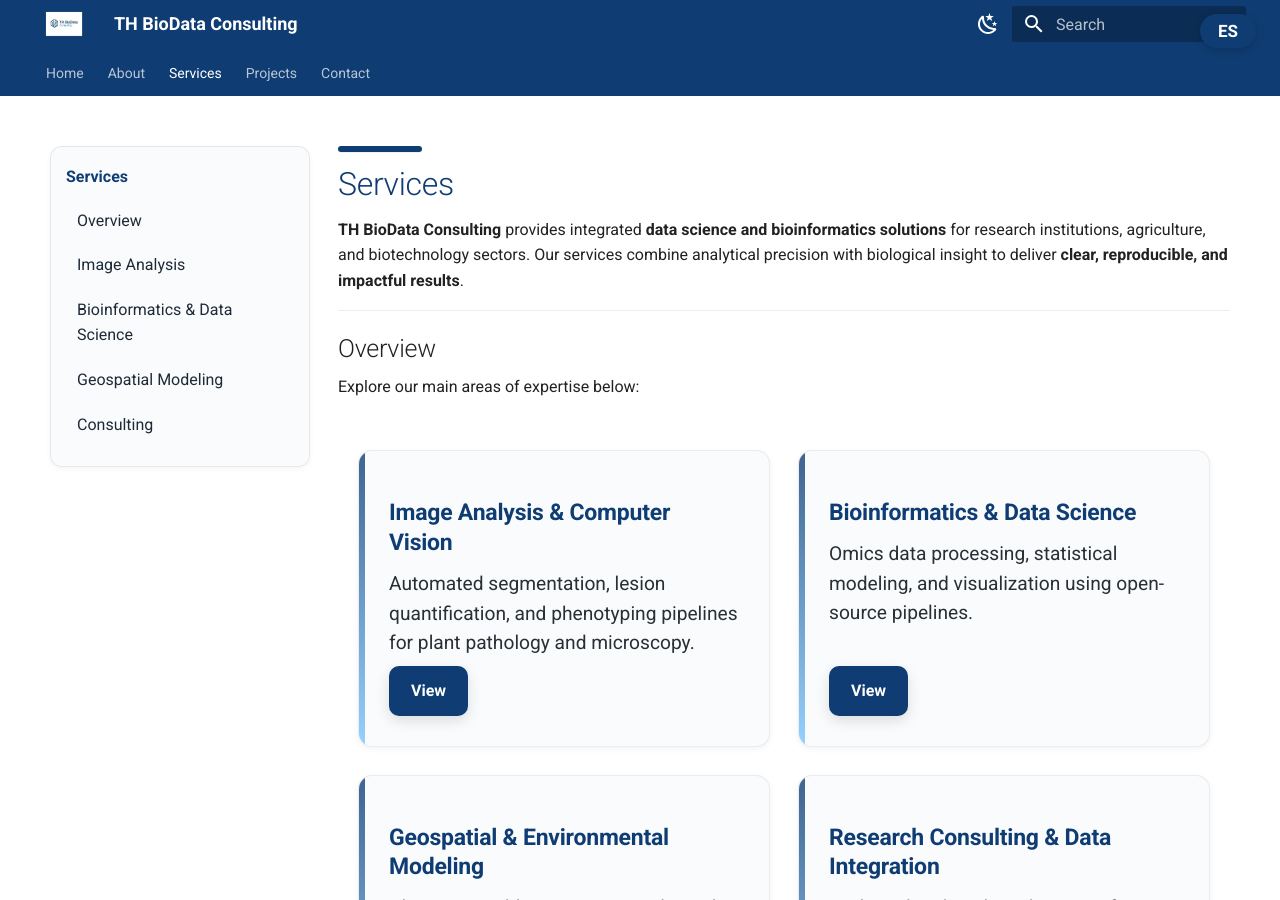
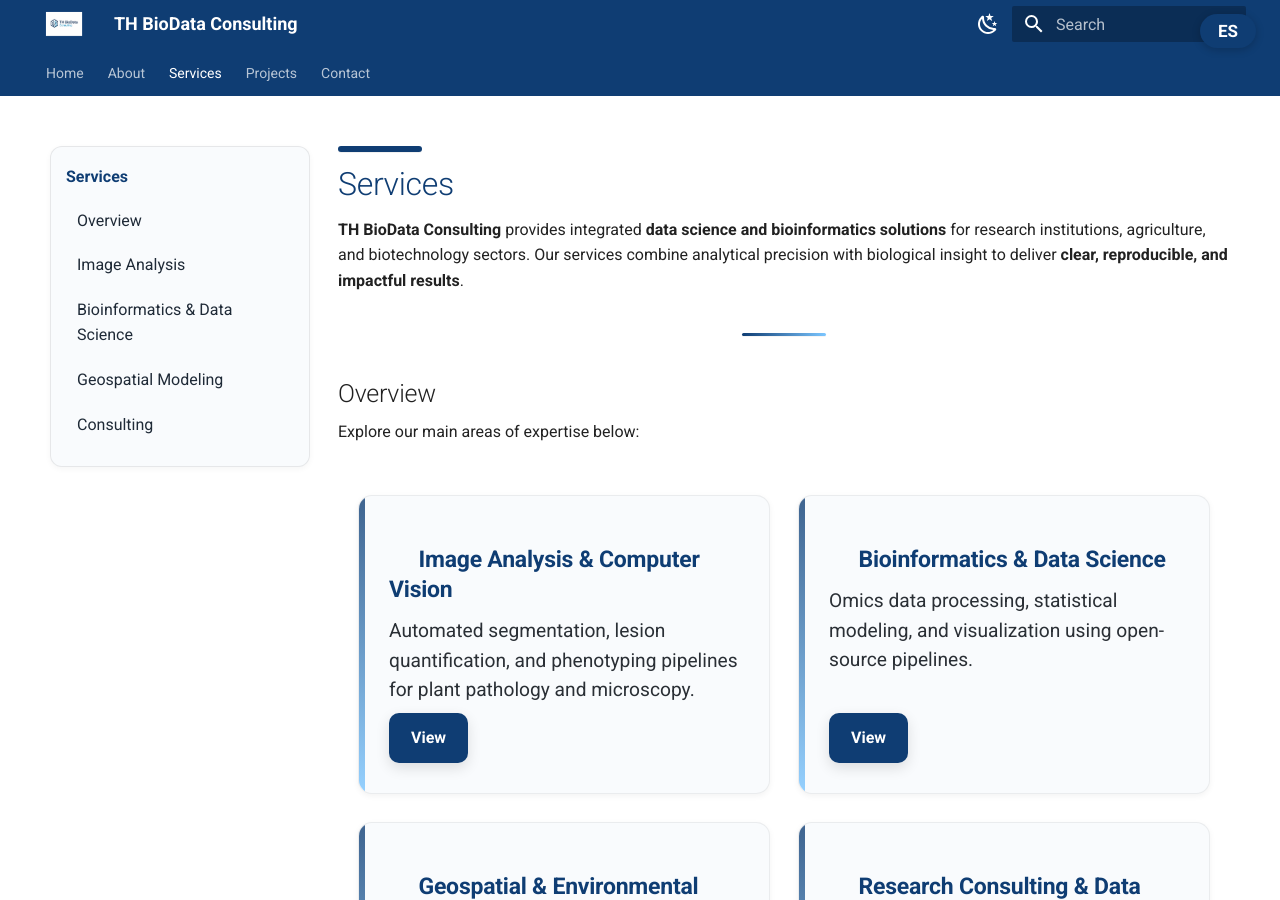
Before and after one commit to TH-BioData/th-biodata.github.io, an MkDocs documentation site: the page built from docs/services/index.md, in a window 1280 px wide and 900 px high. Built offline with MkDocs 1.6.1 and Material for MkDocs 9.7.7, drawn with Linux system fonts in a browser that asks for light colours.

Commit message:
Update index.md

```diff
--- a/docs/services/index.md
+++ b/docs/services/index.md
@@ -53,7 +53,7 @@ hide:
       Nuestros servicios combinan la precisión analítica con el conocimiento biológico para generar <strong>resultados claros, reproducibles y de impacto</strong>.
     </p>
 
-    <hr/>
+    <div class="th-divider"></div>
 
     <h2 id="overview" class="lang lang-en">Overview</h2>
     <h2 id="overview" class="lang lang-es">Descripción General</h2>
@@ -70,8 +70,12 @@ hide:
 
       <!-- ---------- Image Analysis ---------- -->
       <div class="th-card" id="image">
-        <h3 class="lang lang-en">Image Analysis & Computer Vision</h3>
-        <h3 class="lang lang-es">Análisis de Imágenes y Visión por Computadora</h3>
+        <h3 class="lang lang-en">
+          <span class="th-icon" data-lucide="microscope"></span> Image Analysis & Computer Vision
+        </h3>
+        <h3 class="lang lang-es">
+          <span class="th-icon" data-lucide="microscope"></span> Análisis de Imágenes y Visión por Computadora
+        </h3>
         <p class="lang lang-en">
           Automated segmentation, lesion quantification, and phenotyping pipelines for plant pathology and microscopy.
         </p>
@@ -86,8 +90,12 @@ hide:
 
       <!-- ---------- Bioinformatics ---------- -->
       <div class="th-card" id="bioinfo">
-        <h3 class="lang lang-en">Bioinformatics & Data Science</h3>
-        <h3 class="lang lang-es">Bioinformática y Ciencia de Datos</h3>
+        <h3 class="lang lang-en">
+          <span class="th-icon" data-lucide="dna"></span> Bioinformatics & Data Science
+        </h3>
+        <h3 class="lang lang-es">
+          <span class="th-icon" data-lucide="dna"></span> Bioinformática y Ciencia de Datos
+        </h3>
         <p class="lang lang-en">
           Omics data processing, statistical modeling, and visualization using open-source pipelines.
         </p>
@@ -102,8 +110,12 @@ hide:
 
       <!-- ---------- Geospatial ---------- -->
       <div class="th-card" id="geo">
-        <h3 class="lang lang-en">Geospatial & Environmental Modeling</h3>
-        <h3 class="lang lang-es">Modelado Geoespacial y Ambiental</h3>
+        <h3 class="lang lang-en">
+          <span class="th-icon" data-lucide="globe-2"></span> Geospatial & Environmental Modeling
+        </h3>
+        <h3 class="lang lang-es">
+          <span class="th-icon" data-lucide="globe-2"></span> Modelado Geoespacial y Ambiental
+        </h3>
         <p class="lang lang-en">
           Climatic variable extraction, ecological data workflows, and interactive mapping tools.
         </p>
@@ -118,8 +130,12 @@ hide:
 
       <!-- ---------- Consulting ---------- -->
       <div class="th-card" id="consulting">
-        <h3 class="lang lang-en">Research Consulting & Data Integration</h3>
-        <h3 class="lang lang-es">Consultoría e Integración de Datos</h3>
+        <h3 class="lang lang-en">
+          <span class="th-icon" data-lucide="bar-chart-3"></span> Research Consulting & Data Integration
+        </h3>
+        <h3 class="lang lang-es">
+          <span class="th-icon" data-lucide="bar-chart-3"></span> Consultoría e Integración de Datos
+        </h3>
         <p class="lang lang-en">
           Technical and analytical support for research and innovation projects.
         </p>
@@ -134,7 +150,7 @@ hide:
 
     </div>
 
-    <hr/>
+    <div class="th-divider"></div>
 
     <blockquote>
       <em class="lang lang-en">
```
